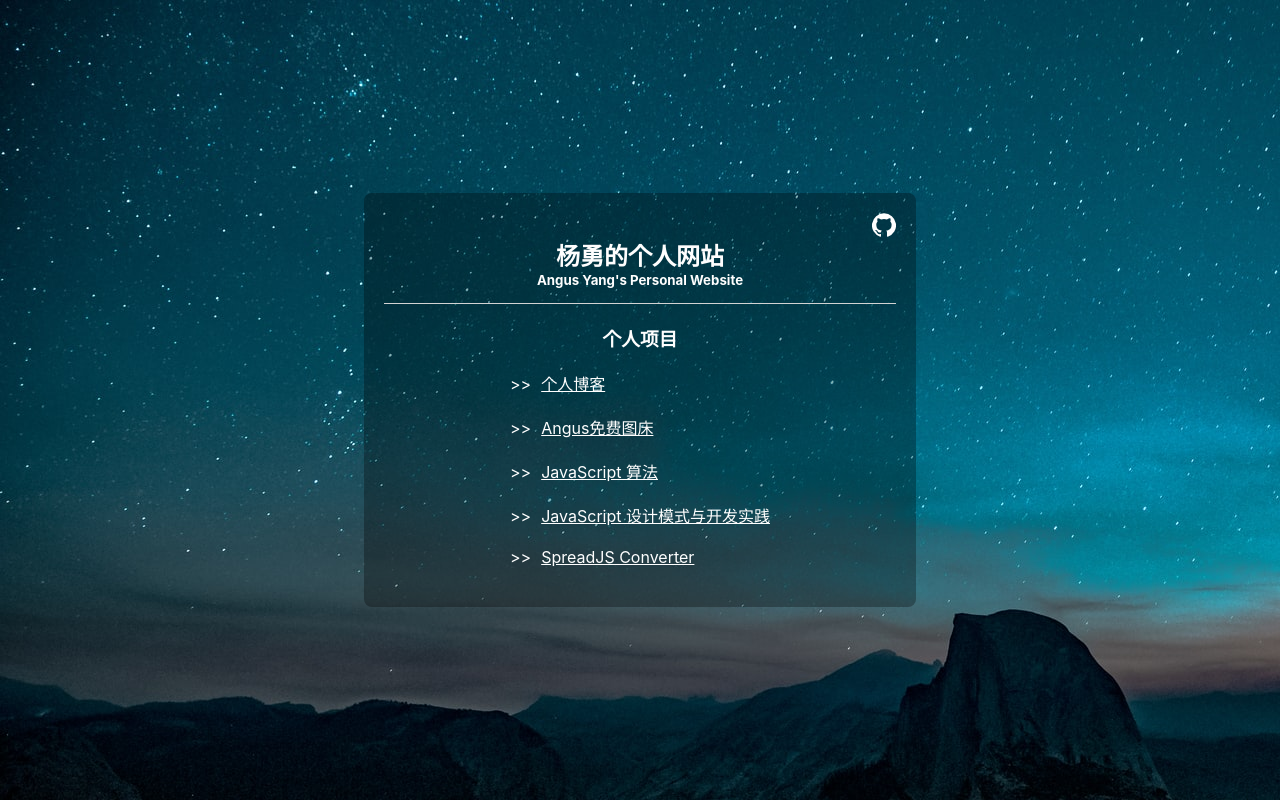
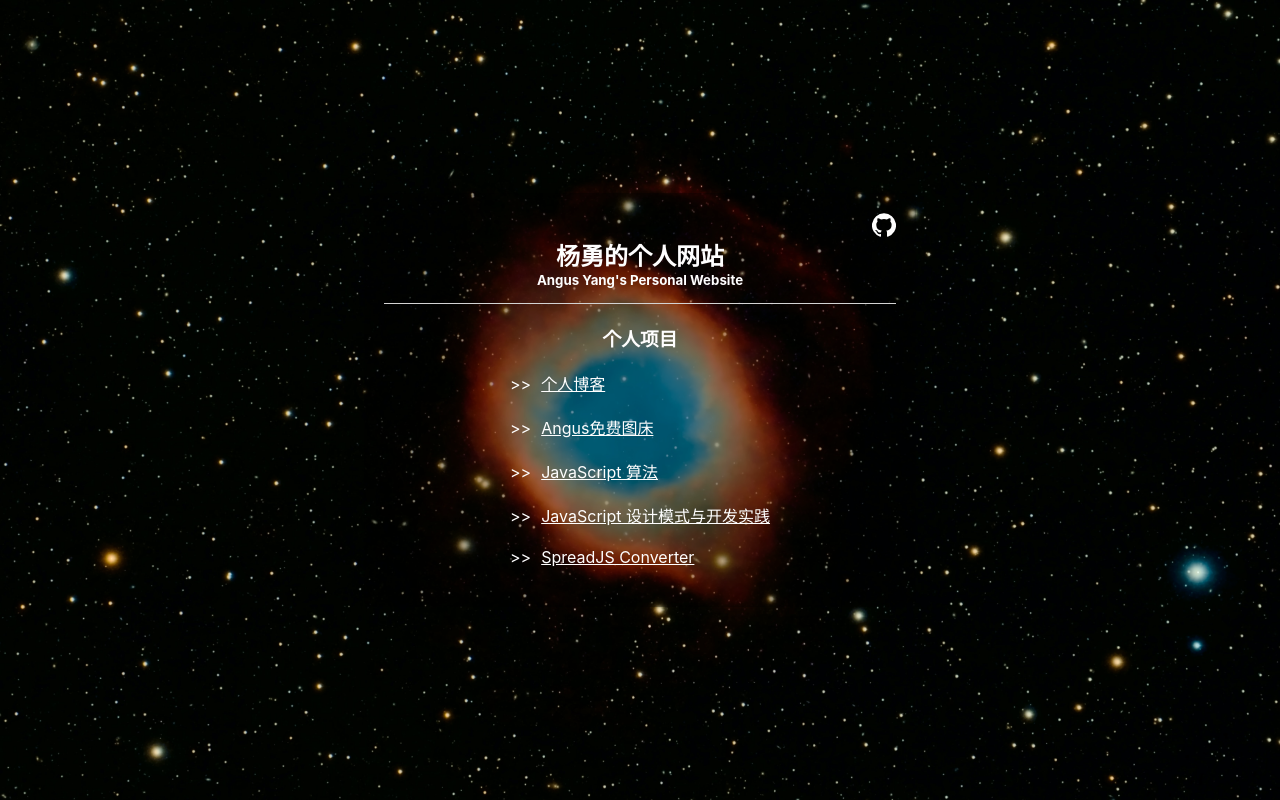
Before and after one commit to AngusYang9/hello-angus, a React (Create React App) app: page / in a window 1280 px wide. Built offline with nearby package versions, Linux system fonts and the light colour scheme; no server answers.

Commit message:
refactor: background image

```diff
--- a/src/App.js
+++ b/src/App.js
@@ -6,7 +6,7 @@ class App extends React.Component {
     super();
     this.state = {
       data: null,
-      bgImageUrl: require('./bg.jpeg')
+      bgImageUrl: require('./bg.jpg')
     }
   }
 
@@ -36,13 +36,13 @@ class App extends React.Component {
       });
       setTimeout(() => {
         this.backgroundImage()
-      }, 3000)
+      }, 5000)
     }
   }
 
   render() {
     return (
-      <div className="App" style={({'background': `url(${this.state.bgImageUrl}) no-repeat`})}>
+      <div className="App" style={({'background': `url(${this.state.bgImageUrl}) no-repeat`, 'backgroundSize': '100% 100%'})}>
         <div className='container'>
           <svg className="github" onClick={() => window.open('https://github.com/AngusYang9')} focusable="false" viewBox="0 0 24 24" aria-hidden="true"
                role="presentation">
```
Also changed, not shown: src/bg.jpeg (deleted), src/bg.jpg (added).
